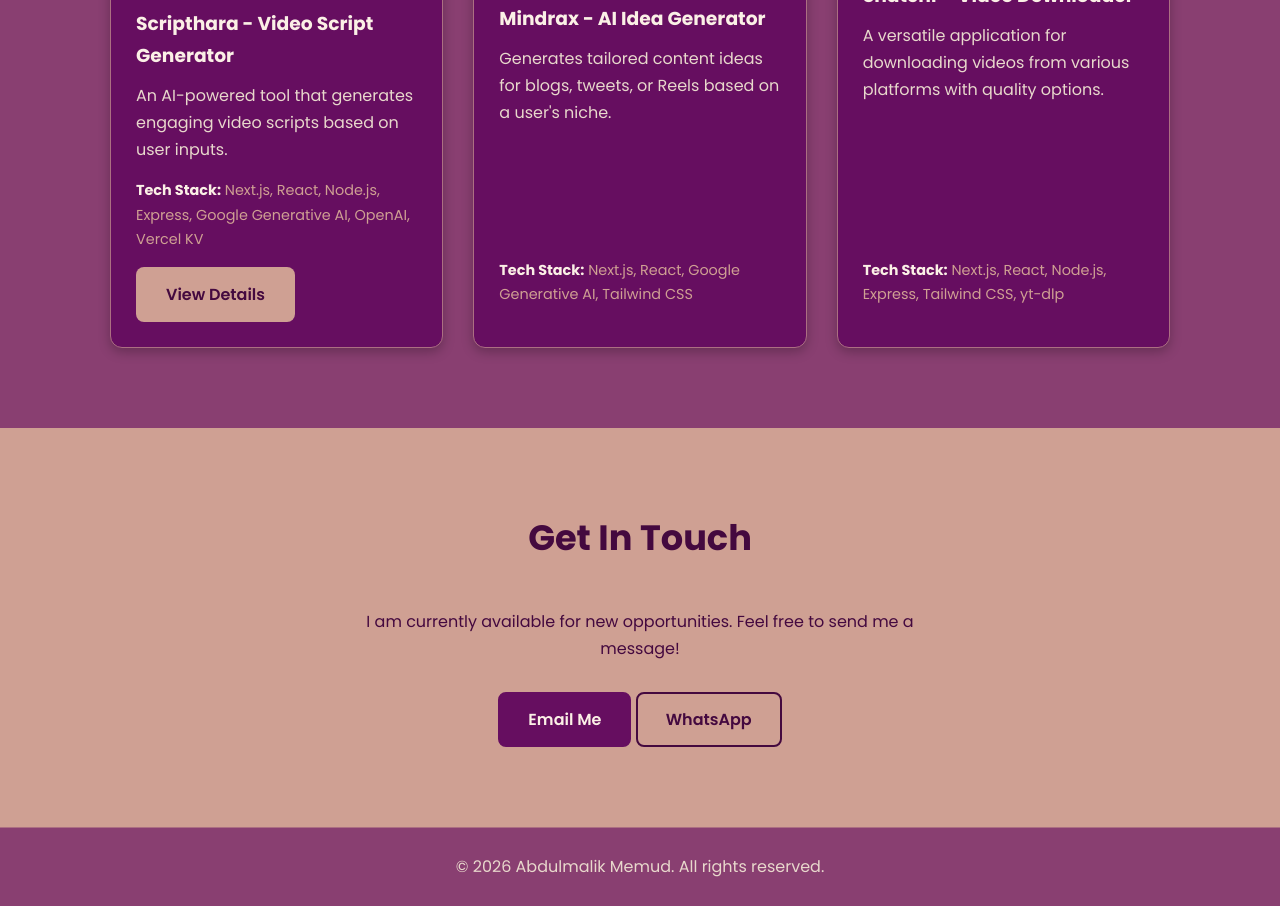
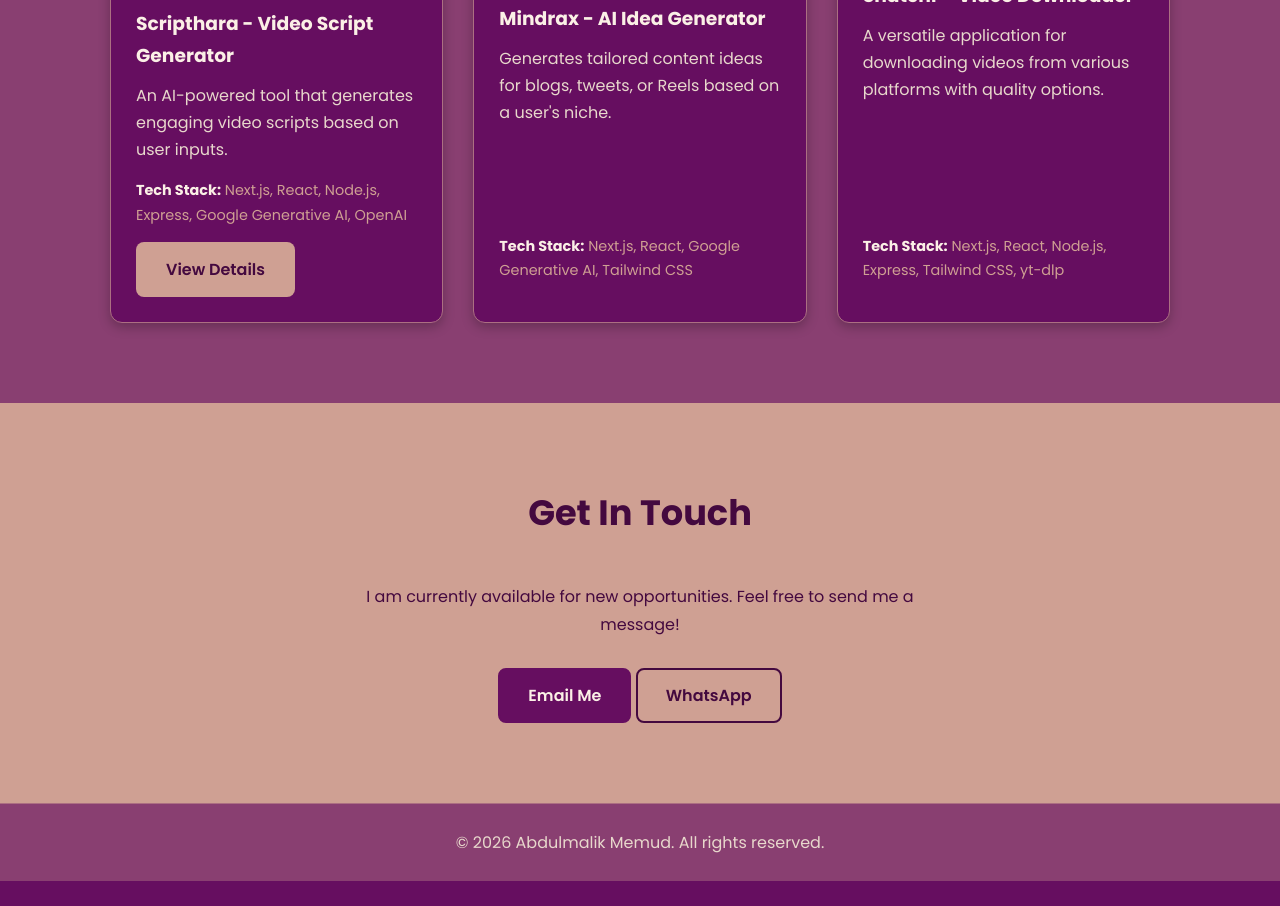
Before and after one commit to ayomidemalik/abdulmalikportfolio, a plain HTML site: page index.html in a window 1280 px wide. Shown: the part 967-1873 px from the top of the page. After the commit the page ends 1848 px from the top, so only its background shows below. Drawn offline with Linux system fonts and the light colour scheme.

```diff
--- a/index.html
+++ b/index.html
@@ -52,7 +52,7 @@
                         <div class="project-info">
                             <h3>Scripthara - Video Script Generator</h3>
                             <p class="project-description">An AI-powered tool that generates engaging video scripts based on user inputs.</p>
-                            <p class="tech-stack"><strong>Tech Stack:</strong> Next.js, React, Node.js, Express, Google Generative AI, OpenAI, Vercel KV</p>
+                            <p class="tech-stack"><strong>Tech Stack:</strong> Next.js, React, Node.js, Express, Google Generative AI, OpenAI</p>
                             <div class="project-links">
                                 <a href="project-detail.html" class="btn">View Details</a>
                             </div>
```
